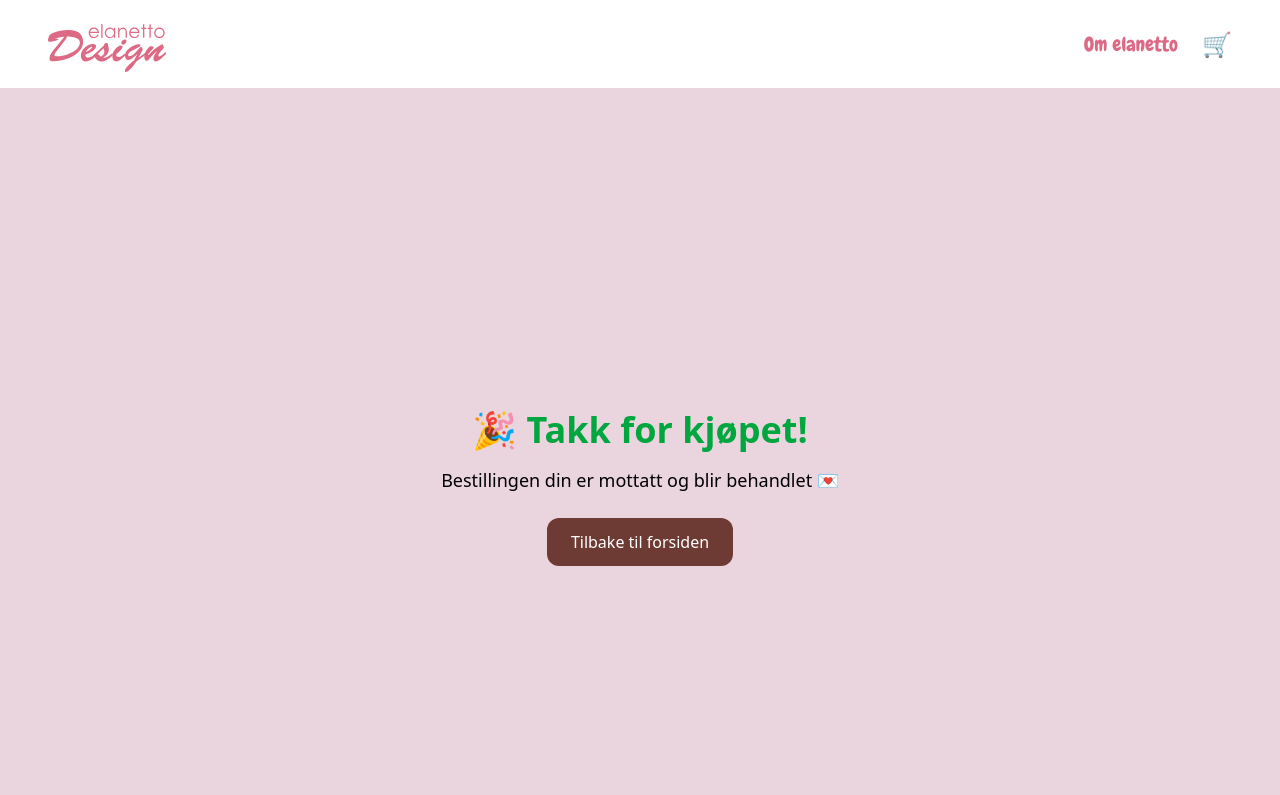
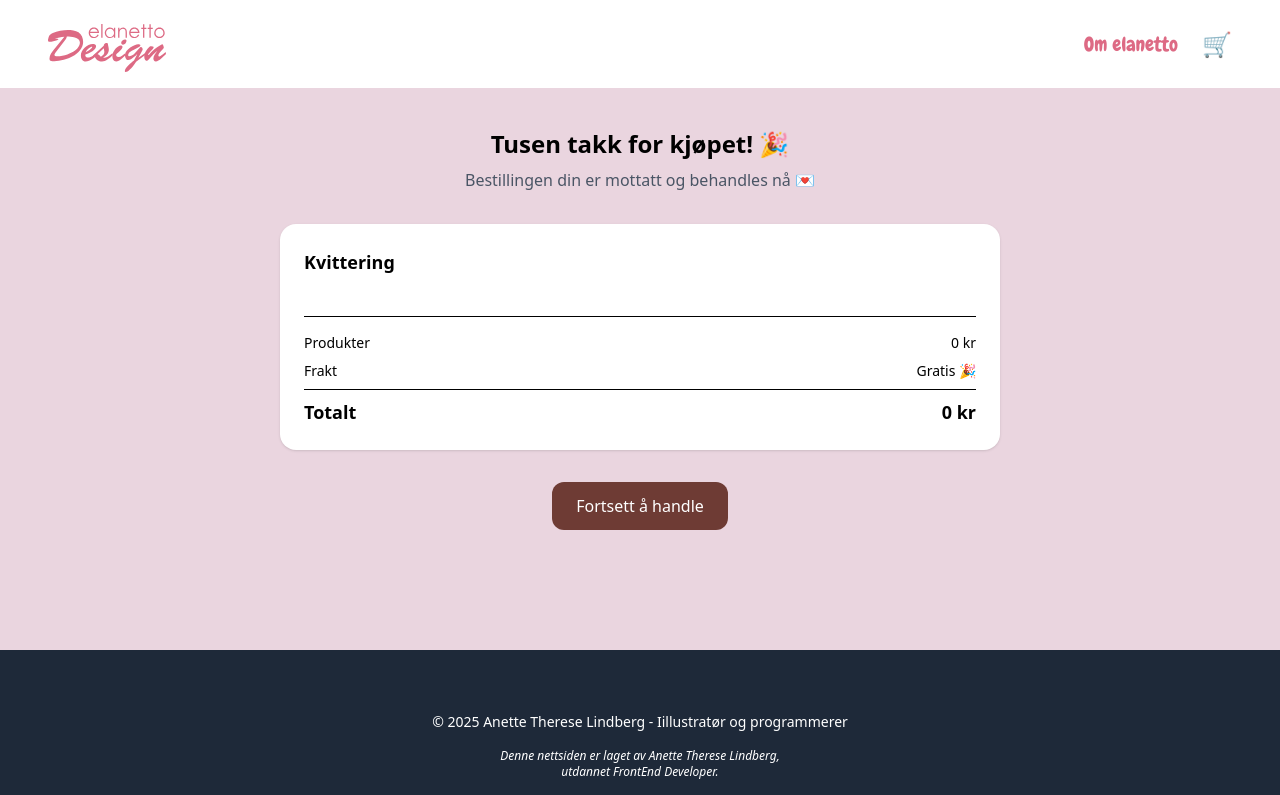
Before and after one commit to elanetto/elanetto2, a React (Vite) app: page /success in a window 1280 px wide. Shown: the top 795 px of the page. Built offline with nearby package versions, Linux system fonts and the light colour scheme.

Commit message:
Legg til adresse i Stripe checkout og forbedre success-side

```diff
--- a/api/create-checkout-session.js
+++ b/api/create-checkout-session.js
@@ -14,7 +14,7 @@ export default async function handler(req, res) {
       return res.status(400).json({ error: "Invalid items" });
     }
 
-    // 🧠 fallback hvis origin mangler (kan skje i prod)
+    // 🧠 fallback hvis origin mangler
     const origin =
       req.headers.origin ||
       process.env.NEXT_PUBLIC_SITE_URL ||
@@ -27,7 +27,7 @@ export default async function handler(req, res) {
           name: item.title || "Produkt",
           images: item.image ? [item.image] : [],
         },
-        unit_amount: Math.round(item.price * 100), // øre
+        unit_amount: Math.round(item.price * 100),
       },
       quantity: item.quantity || 1,
     }));
@@ -36,6 +36,19 @@ export default async function handler(req, res) {
       payment_method_types: ["card"],
       line_items,
       mode: "payment",
+
+      // 📦 BE OM ADRESSE
+      shipping_address_collection: {
+        allowed_countries: ["NO"],
+      },
+
+      // 📱 (valgfritt, men veldig nyttig)
+      phone_number_collection: {
+        enabled: true,
+      },
+
+      // 🧾 dette gjør at Stripe lagrer info på kunden
+      billing_address_collection: "auto",
 
       // ✅ Redirects
       success_url: `${origin}/success`,
--- a/src/pages/Handlekurv/index.jsx
+++ b/src/pages/Handlekurv/index.jsx
@@ -1,11 +1,13 @@
 import { useCartStore } from "../../store/cartStore";
 import { urlFor } from "../../lib/image";
 import { Link } from "react-router-dom";
+import { useState } from "react";
 
 export default function CartPage() {
   const cart = useCartStore((state) => state.cart);
   const updateQuantity = useCartStore((state) => state.updateQuantity);
   const removeFromCart = useCartStore((state) => state.removeFromCart);
+  const [loading, setLoading] = useState(false);
 
   const increase = (item) => {
     updateQuantity(item._id, item.quantity + 1);
@@ -29,14 +31,23 @@ export default function CartPage() {
 
   // 💳 STRIPE CHECKOUT
   const handleCheckout = async () => {
-    console.log("🔥 handler kjører");
+    if (loading) return;
+
+    setLoading(true);
+
+    try {
       const items = cart.map((item) => ({
         _id: item._id,
         title: item.title?.no || "Produkt",
         price: item.price,
         quantity: item.quantity,
-      image: item.images?.[0] ? urlFor(item.images[0]).width(500).url() : null,
+        image: item.images?.[0]
+          ? urlFor(item.images[0]).width(500).url()
+          : null,
       }));
+
+      // 💾 lagre ordre til success-siden
+      localStorage.setItem("lastOrder", JSON.stringify(items));
 
       const res = await fetch("/api/create-checkout-session", {
         method: "POST",
@@ -46,13 +57,21 @@ export default function CartPage() {
         body: JSON.stringify({ items }),
       });
 
+      if (!res.ok) {
+        throw new Error("Server error");
+      }
+
       const data = await res.json();
 
       if (data.url) {
         window.location.href = data.url;
       } else {
-      console.error("Stripe error:", data);
+        throw new Error("No checkout URL");
+      }
+    } catch (err) {
+      console.error("Stripe error:", err);
       alert("Noe gikk galt med betaling 😬");
+      setLoading(false);
     }
   };
 
@@ -152,12 +171,13 @@ export default function CartPage() {
 
           {/* 💳 CTA */}
           <button
-            onClick={() => {
-              handleCheckout();
-            }}
-            className="mt-4 bg-[#6e3b34] text-white px-6 py-3 rounded-xl hover:opacity-90"
+            onClick={handleCheckout}
+            disabled={loading}
+            className={`mt-4 px-6 py-3 rounded-xl text-white transition
+    ${loading ? "bg-gray-400 cursor-not-allowed" : "bg-[#6e3b34] hover:opacity-90"}
+  `}
           >
-            Gå til betaling
+            {loading ? "Sender deg til betaling..." : "Gå til betaling"}
           </button>
         </div>
       )}
--- a/src/pages/Success/index.jsx
+++ b/src/pages/Success/index.jsx
@@ -1,24 +1,106 @@
-// src/pages/Success.jsx
-
+import { useEffect, useState } from "react";
+import { useCartStore } from "../../store/cartStore";
 import { Link } from "react-router-dom";
 
 export default function Success() {
+  const clearCart = useCartStore((state) => state.clearCart);
+  const [order, setOrder] = useState([]);
+
+  useEffect(() => {
+    const saved = localStorage.getItem("lastOrder");
+
+    if (saved) {
+      const parsed = JSON.parse(saved);
+      setOrder(parsed);
+    }
+
+    clearCart();
+    localStorage.removeItem("lastOrder");
+  }, []);
+
+  const subtotal = order.reduce(
+    (sum, item) => sum + item.price * item.quantity,
+    0
+  );
+
+  const shipping = subtotal > 500 ? 0 : order.length > 0 ? 49 : 0;
+  const total = subtotal + shipping;
+
   return (
-    <div className="min-h-screen flex flex-col items-center justify-center text-center px-6">
-      <h1 className="text-4xl font-bold text-green-600 mb-4">
-        🎉 Takk for kjøpet!
-      </h1>
+    <div className="max-w-3xl mx-auto px-6 py-10">
+      {/* 🎉 Header */}
+      <div className="text-center mb-8">
+        <h1 className="text-2xl font-bold mb-2">
+          Tusen takk for kjøpet! 🎉
+        </h1>
+        <p className="text-gray-600">
+          Bestillingen din er mottatt og behandles nå 💌
+        </p>
+      </div>
 
-      <p className="text-lg mb-6">
-        Bestillingen din er mottatt og blir behandlet 💌
-      </p>
+      {/* 🧾 Order card */}
+      <div className="bg-white rounded-2xl shadow p-6">
+        <h2 className="text-lg font-semibold mb-4">
+          Kvittering
+        </h2>
 
-      <Link
-        to="/"
-        className="bg-[#6e3b34] text-white px-6 py-3 rounded-xl hover:opacity-90"
-      >
-        Tilbake til forsiden
-      </Link>
+        {/* 🛍 Produkter */}
+        <div className="flex flex-col gap-4">
+          {order.map((item, index) => (
+            <div
+              key={index}
+              className="grid grid-cols-[auto_1fr_auto] gap-4 items-center"
+            >
+              <img
+                src={item.image || "https://via.placeholder.com/80"}
+                alt={item.title}
+                className="w-14 h-14 object-cover rounded-lg"
+              />
+
+              <div>
+                <p className="font-medium">{item.title}</p>
+                <p className="text-sm text-gray-500">
+                  {item.quantity} × {item.price} kr
+                </p>
+              </div>
+
+              <p className="font-semibold">
+                {item.price * item.quantity} kr
+              </p>
+            </div>
+          ))}
+        </div>
+
+        {/* 💰 Summary */}
+        <div className="mt-6 border-t pt-4 space-y-2 text-sm">
+          <div className="flex justify-between">
+            <span>Produkter</span>
+            <span>{subtotal} kr</span>
+          </div>
+
+          <div className="flex justify-between">
+            <span>Frakt</span>
+            <span>
+              {shipping === 0 ? "Gratis 🎉" : `${shipping} kr`}
+            </span>
+          </div>
+
+          <div className="flex justify-between text-lg font-bold border-t pt-2">
+            <span>Totalt</span>
+            <span>{total} kr</span>
+          </div>
+        </div>
+      </div>
+
+      {/* 🔁 CTA */}
+      <div className="text-center mt-8">
+        <Link
+          to="/produkter"
+          className="inline-block bg-[#6e3b34] text-white px-6 py-3 rounded-xl hover:opacity-90"
+        >
+          Fortsett å handle
+        </Link>
+      </div>
     </div>
   );
 }
--- a/src/store/cartStore.js
+++ b/src/store/cartStore.js
@@ -38,9 +38,12 @@ export const useCartStore = create(
             item._id === id ? { ...item, quantity } : item
           ),
         })),
+
+      // 🧹 NY
+      clearCart: () => set({ cart: [] }),
     }),
     {
-      name: "cart-storage", // 💾 lagres i localStorage
+      name: "cart-storage",
     }
   )
 );
```
Lines whose indentation alone changed are shown as unchanged.
